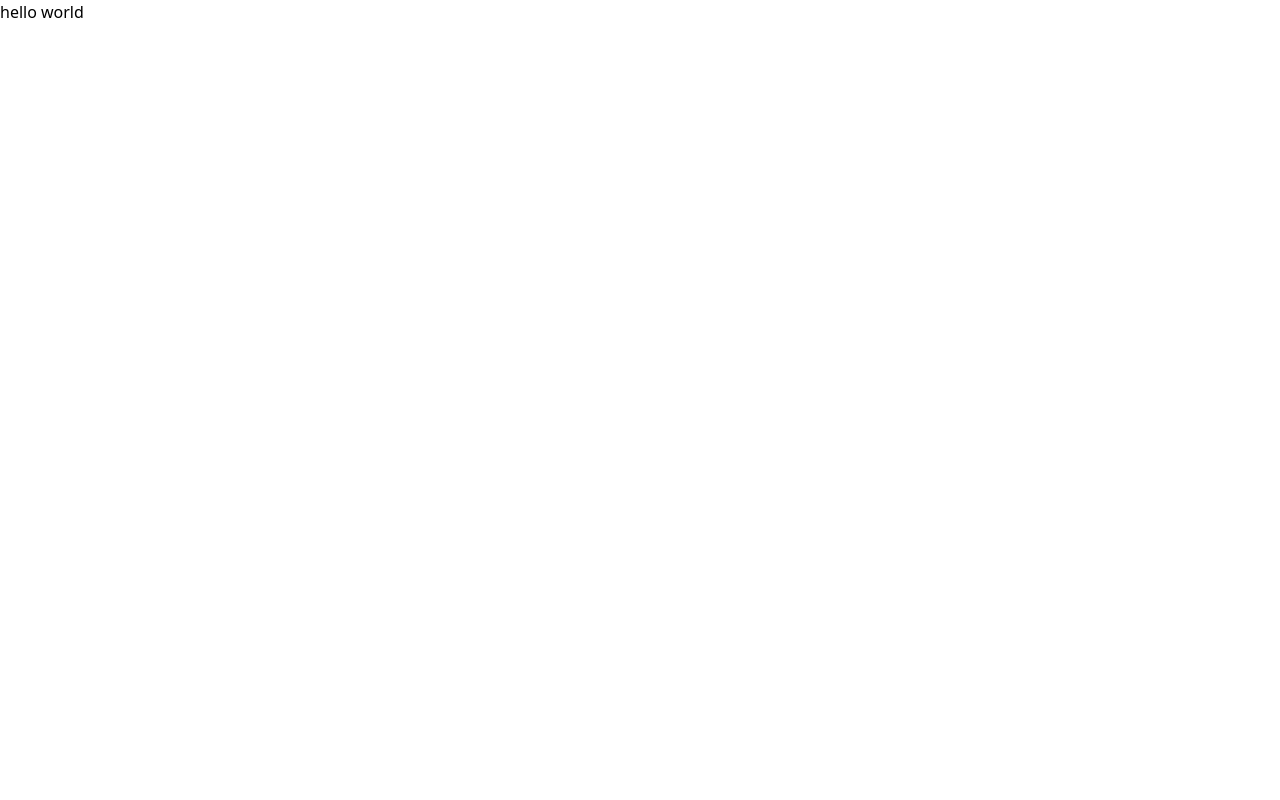
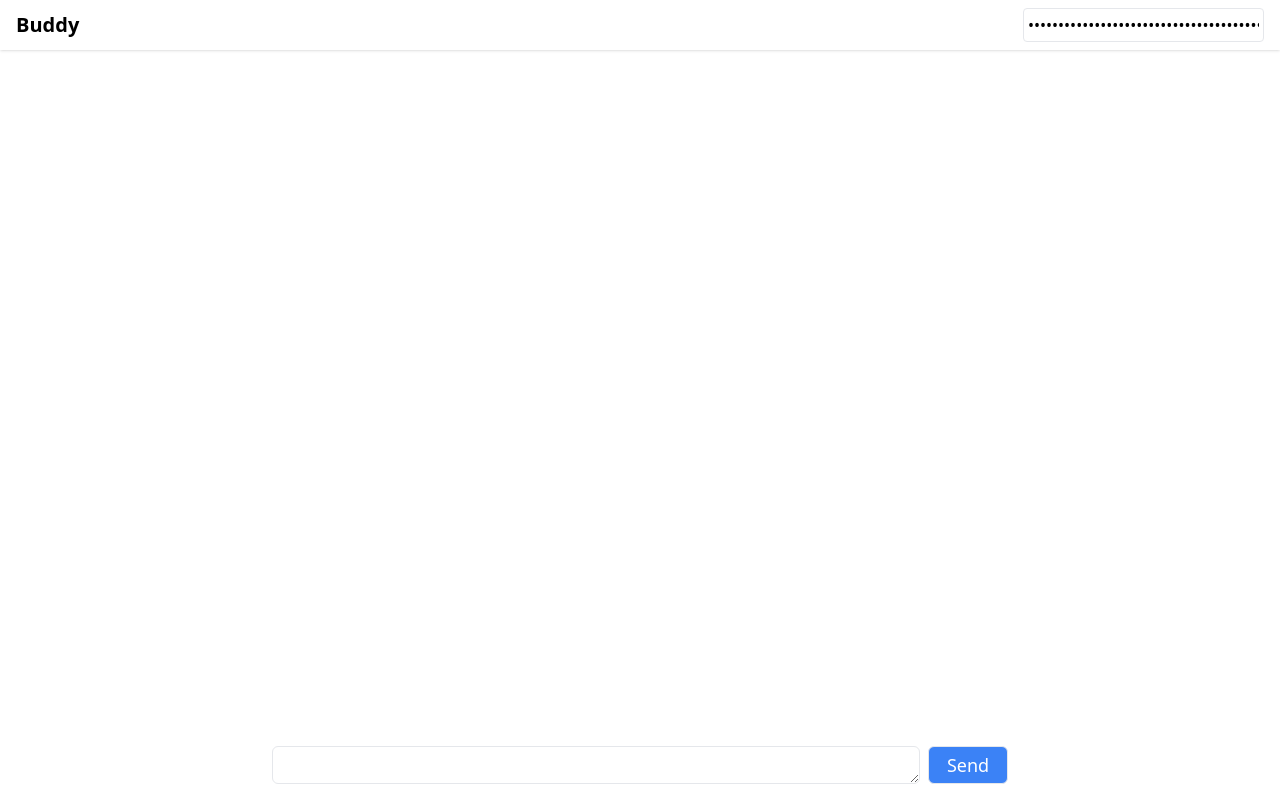
Before and after one commit to Krishna-BR/buddy.dev, a Next.js app in the folder buddy-web/: page / in a window 1280 px wide. Built offline with nearby package versions, Linux system fonts and the light colour scheme.

Commit message:
Added the chatbot ui and openai api

```diff
--- a/buddy-web/src/pages/index.js
+++ b/buddy-web/src/pages/index.js
@@ -1,6 +1,95 @@
+import { useState } from "react"
+import  ReactMarkdown from 'react-markdown'
 
+const SYSTEM_MESSAGE ="You are a Buddy Bot, a helpful and versatile AI created by Krishna using state-of-art ML models and api's."
+
+// 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
 export default function Home() {
-  return (
-   <div>hello world</div>
-  )
+
+  // create state variable
+  const [apiKey, setApiKey] = useState("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");
+  const [userMessage, setUserMessage] = useState("");
+  const [messages, setMessages] = useState([
+    {role:"system", content: SYSTEM_MESSAGE}
+  ]);
+
+  const API_URL = "https://api.openai.com/v1/chat/completions";
+
+
+  const sendRequest = async () => {
+    // update message history
+    const newMessage = {role:"user", content: userMessage};
+    const newMessages = [
+      ...messages,
+      newMessage
+    ]
+
+    setMessages(newMessages)
+    setUserMessage("");
+
+    const response = await fetch(API_URL, {
+      method: 'POST',
+      headers:{
+        'Content-Type':'application/json',
+        'Authorization':'Bearer '+ apiKey
+      },
+      body:JSON.stringify({
+        "model": "gpt-3.5-turbo",
+        "messages": newMessages
+      })
+    });
+
+    const responseJson = await response.json();
+    const newBotMessage = responseJson.choices[0].message;
+    const newMessages2 = [...newMessages, newBotMessage];
+
+    setMessages(newMessages2);
+
+    console.log("Response JSON: ",responseJson)
+  };
+
+  return <div className="flex flex-col h-screen">
+    {/* Navigation Bar */}
+    <nav className="shadow px-4 py-2 flex flex-row justify-between items-center">
+      <div className="text-xl font-bold">Buddy</div>
+      <div>
+        <input
+          type="password"
+          className="border p-1 rounded"
+          onChange={e=> setApiKey(e.target.value)}
+          value = {apiKey}
+          placeholder="Paste API Key here"/>
+      </div>
+    </nav>
+    {/* Message History */}
+    <div className="flex-1 overflow-y-scroll">
+      <div className="w-full max-w-screen-md mx-auto px-4">
+        {messages.filter(message => message.role !== "system").map((message, idx) => (
+          <div key={idx} className="mt-3">
+            <div className="font-bold">
+              {message.role === "user" ? "You":"Buddy"}
+            </div>
+            <div className="text-lg prose">
+              <ReactMarkdown>{message.content}</ReactMarkdown>
+            </div>
+          </div>
+        ))}
+      </div>
+    </div>
+    {/* Message Input Box */}
+    <div>
+      <div className="w-full max-w-screen-md mx-auto flex px-4 pb-4">
+        <textarea
+        className="border text-lg rounded-md p-1 flex-1"
+        value = {userMessage}
+        onChange ={e => setUserMessage(e.target.value)}
+        rows={1}/>
+        <button
+          className="border text-lg rounded-md p-1 w-20 ml-2 bg-blue-500 hover:bg-blue-600 text-white"
+          onClick={sendRequest}>
+          Send
+        </button>
+      </div>
+    </div>
+  </div>
 }
--- a/buddy-web/tailwind.config.js
+++ b/buddy-web/tailwind.config.js
@@ -14,5 +14,5 @@ module.exports = {
       },
     },
   },
-  plugins: [],
+  plugins: [require("@tailwindcss/typography")],
 }
```
Also changed, not shown: buddy-web/package.json (+6 -4 lines), 1 other file (tests, documents, lock files or other folders).
